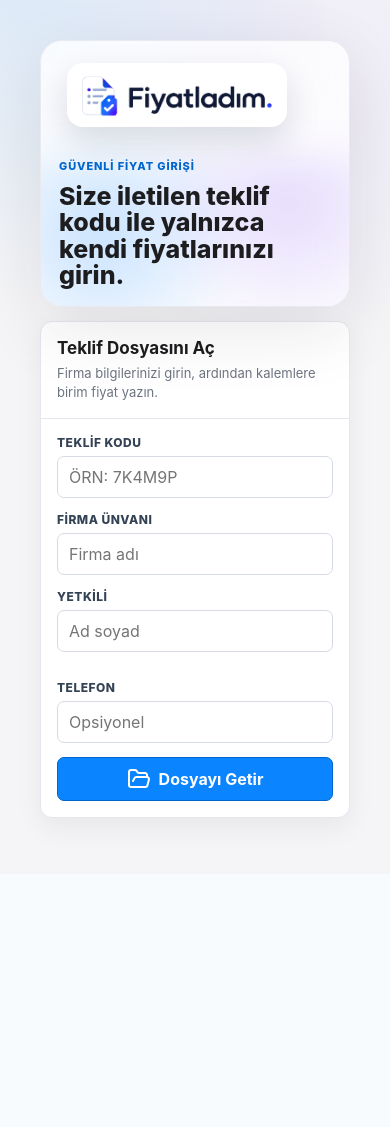
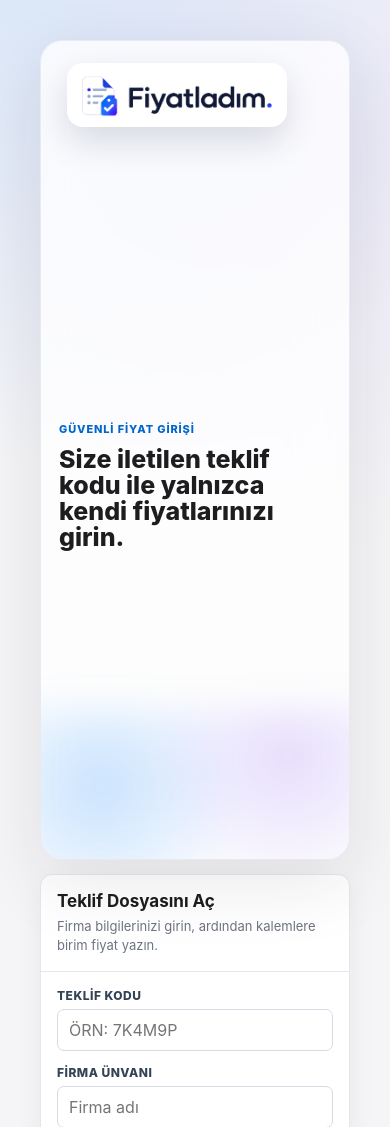
Before and after one commit to goktugersoz/teklif, a PHP site: page /vendor.html in a window 390 px wide. Shown: the top 1127 px of the page. Before the commit the page ends 832 px from the top, so only its background shows below. Run offline with PHP 8.4, Linux system fonts and the light colour scheme; data that the repository does not hold is empty; some libraries are stand-ins or nearby versions.

Commit message:
Firma kapak yerlesimini duzenle

```diff
--- a/styles/app.css
+++ b/styles/app.css
@@ -820,9 +820,8 @@ td input.num{text-align:right;font-family:var(--mono)}
   box-shadow:0 22px 70px rgba(29,29,31,.10);
   backdrop-filter:blur(24px) saturate(1.18);
   padding:26px;
-  display:flex;
-  flex-direction:column;
-  justify-content:space-between;
+  display:grid;
+  grid-template-rows:auto minmax(0,1fr) auto;
   gap:28px;
   overflow:hidden;
 }
@@ -865,6 +864,17 @@ td input.num{text-align:right;font-family:var(--mono)}
 }
 .vendor-install:hover{
   background:#fff;
+}
+.vendor-cover__message{
+  position:relative;
+  z-index:1;
+  align-self:center;
+}
+.vendor-cover__bottom{
+  position:relative;
+  z-index:1;
+  display:flex;
+  align-items:flex-end;
 }
 .vendor-cover h1{
   position:relative;
@@ -1325,9 +1335,19 @@ td input.num{text-align:right;font-family:var(--mono)}
   .vendor-cover h1{font-size:25px}
   .vendor-portal{display:block}
   .vendor-cover{
-    min-height:auto;
+    min-height:calc(100vh - 24px);
     border-radius:22px;
     margin:12px;
+    grid-template-rows:auto minmax(260px,1fr) auto;
+  }
+  .vendor-cover__message{
+    align-self:center;
+  }
+  .vendor-cover__bottom{
+    align-items:flex-end;
+  }
+  .vendor-install{
+    margin-bottom:18px;
   }
   .vendor-cover .db-pill{display:none}
   .vendor-panel{
--- a/sw.js
+++ b/sw.js
@@ -1,4 +1,4 @@
-const CACHE_NAME = "fiyatladim-pwa-v6";
+const CACHE_NAME = "fiyatladim-pwa-v7";
 const APP_SHELL = [
   "./",
   "./index.html",
--- a/vendor.html
+++ b/vendor.html
@@ -20,13 +20,15 @@
       <div class="vendor-cover__brand brand brand--logo">
         <img class="brand__logo" src="./fiyatladim-logo-v5.png" alt="Fiyatladim." onerror="this.onerror=null;this.src='./icon-192-v5.png';this.classList.add('brand__logo--icon')">
       </div>
-      <button class="button button--ghost vendor-install" id="installAppBtn" type="button" hidden>
-        <i data-lucide="download"></i>
-        <span>Uygulamayı Yükle</span>
-      </button>
-      <div>
+      <div class="vendor-cover__message">
         <p class="eyebrow">Güvenli Fiyat Girişi</p>
         <h1>Size iletilen teklif kodu ile yalnızca kendi fiyatlarınızı girin.</h1>
+      </div>
+      <div class="vendor-cover__bottom">
+        <button class="button button--ghost vendor-install" id="installAppBtn" type="button" hidden>
+          <i data-lucide="download"></i>
+          <span>Uygulamayı Yükle</span>
+        </button>
       </div>
     </section>
 
```
